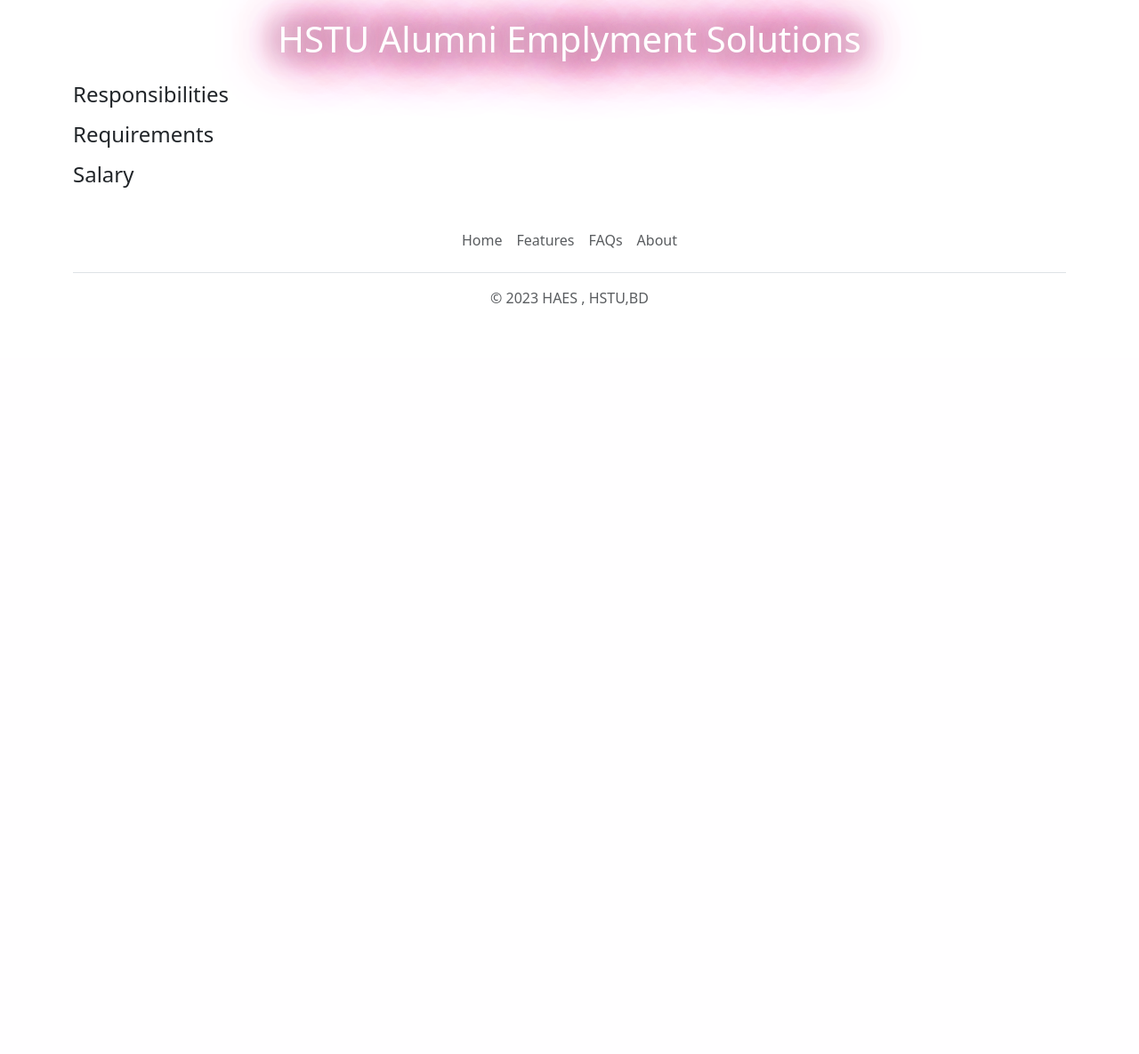
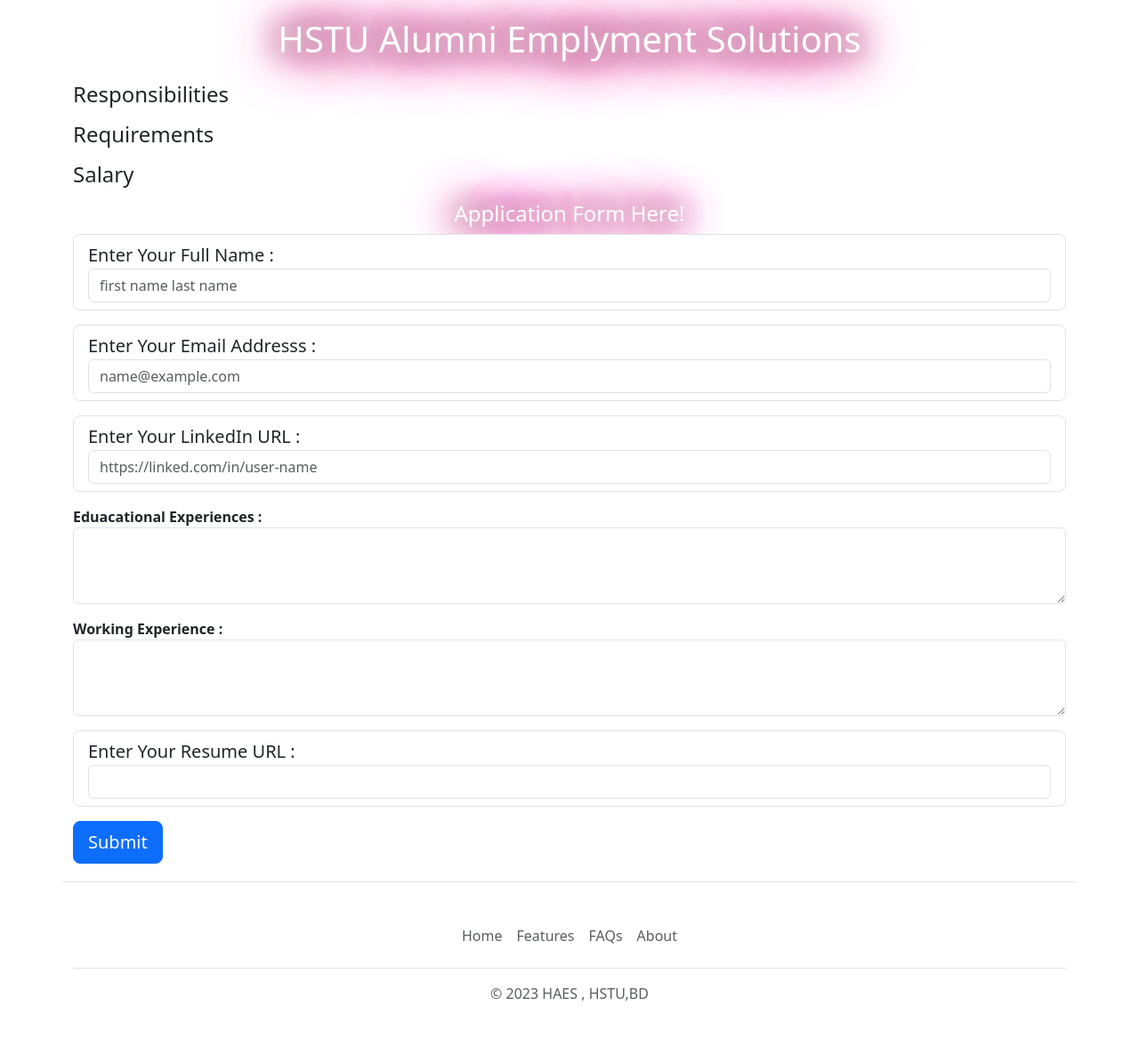
Before and after one commit to SRHridoy/hstu-alumni-employment-solutions, a Flask app: template templates/jobpage.html in a window 1280 px wide. Shown: the part 420-1605 px from the top of the page at 89% size. Before the commit the page ends 763 px from the top, so only its background shows below. Run offline with Flask 3, Linux system fonts and the light colour scheme; the template is opened without the code that fills it, so the values that code supplies are empty.

Commit message:
create application form and submission form and add them to database...Finally Finished my work...

```diff
--- a/app.py
+++ b/app.py
@@ -1,5 +1,5 @@
-from flask import Flask, render_template, jsonify
-from database import load_jobs_from_db,load_job_from_db
+from flask import Flask, render_template, jsonify, request
+from database import load_jobs_from_db,load_job_from_db,add_application_to_db
 
 app = Flask(__name__)
 
@@ -19,5 +19,13 @@ def show_job(id):
     return "Not Found", 404
   return render_template('jobpage.html',job = job)
 
+@app.route("/job/<id>/apply", methods=['post'])
+def apply_to_job(id):
+  data = request.form
+  job = load_job_from_db(id)
+
+  add_application_to_db(id,data)
+  return render_template('application_submitted.html', application = data,job = job)
+
 if __name__ == "__main__":
   app.run(host = '0.0.0.0', debug = True)
--- /dev/null
+++ b/templates/application_form.html
@@ -0,0 +1,41 @@
+<div class="border-bottom row" style="margin-bottom:16px; padding-bottom:4px">
+<h4 class="text-center glow">Application Form Here!</h4>
+<form action = "/job/{{job['id']}}/apply" method = "post">
+  <div class="mb-3 form-control form-control-lg">
+    <label>Enter Your Full Name : </label><br>
+    <input type = "text" class="form-control" name = "full_name" placeholder="first name last name">
+  </div>
+
+  <div class="mb-3 form-control form-control-lg">
+    <label>Enter Your Email Addresss : </label><br>
+    <input type = "email" class="form-control" name = "email" placeholder="name@example.com">
+  </div>
+
+  <div class="mb-3 form-control form-control-lg">
+    <label>Enter Your LinkedIn URL : </label><br>
+   <input type = "text" class="form-control" name = "linkedin_url" placeholder = "https://linked.com/in/user-name">
+  </div>
+
+  <div class="mb-3 ">
+    <label><b>Eduacational Experiences : </b></label><br>
+    <textarea class="form-control" id="exampleFormControlTextarea1" rows="3" name =
+      "education"></textarea>
+  </div>
+
+  <div class="mb-3">
+    <label><b>Working Experience : </b></label><br>
+    <textarea class="form-control" id="exampleFormControlTextarea1" rows="3" name = "work_experience"></textarea>
+  </div>
+
+  <div class="mb-3 form-control form-control-lg">
+    <label>Enter Your Resume URL : </label><br>
+   <input type = "text" class="form-control" name = "resume_url">
+  </div>
+
+  <div class="mb-3">
+    <input class="btn btn-primary btn-lg text-center" type="submit" value="Submit">
+  </div>
+</div>
+
+
+</form>
--- a/templates/jobpage.html
+++ b/templates/jobpage.html
@@ -27,6 +27,7 @@
        </ol>
       <h4>Salary</h4>
       <p>{{job.currency}}{{job.salary}}</p>
+       {% include 'application_form.html' %}
      </div>
 
     {% include 'footer.html' %}
```
Also changed, not shown: database.py (+18 -0 lines), templates/application_submitted.html (added, +43 -0 lines), static/1banner.jpg (deleted).
